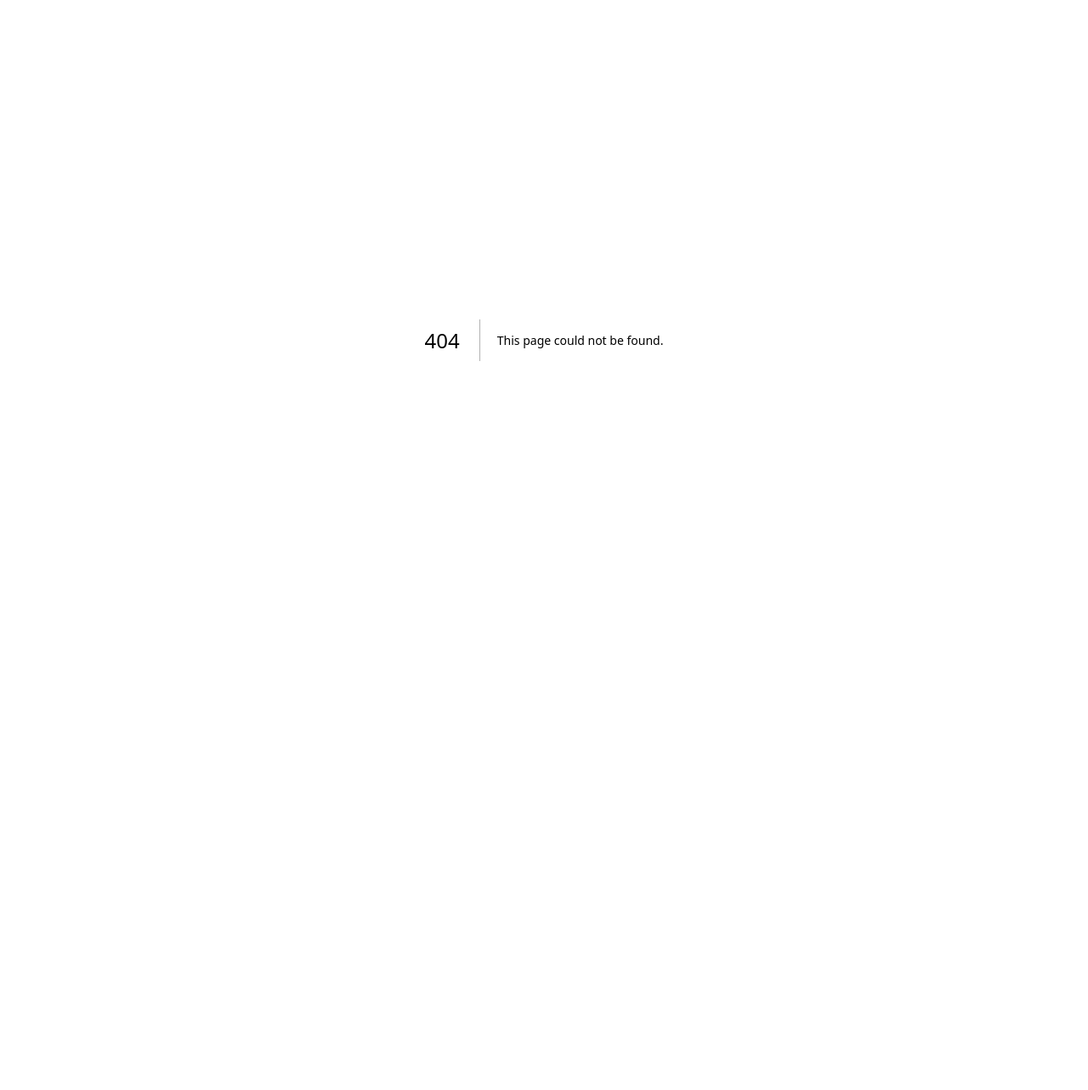
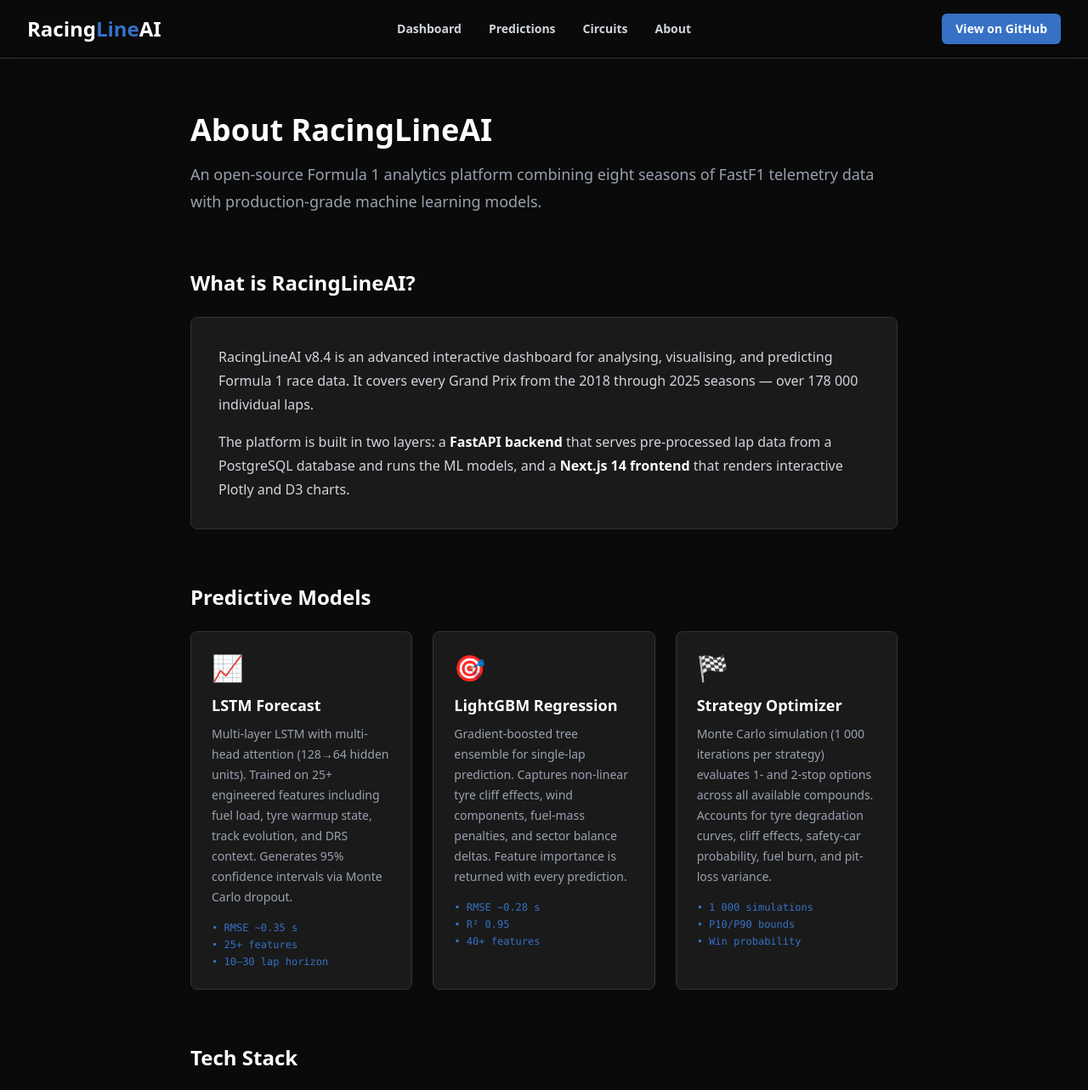
Before and after one commit to OSP06/RacinglinAi, a Next.js app in the folder frontend/: page /about in a window 1280 px wide. Before the commit this address had no page. Shown: the top 1283 px of the page at 85% size. Before the commit the page ends 800 px from the top, so only its background shows below. Built offline with nearby package versions, Linux system fonts and the light colour scheme.

Commit message:
Create About page for RacingLineAI platform
This file contains the About page for the RacingLineAI platform, detailing its features, predictive models, tech stack, data sources, and author information.

```diff
--- /dev/null
+++ b/frontend/app/about/page.tsx
@@ -0,0 +1,176 @@
+import { Header } from '../components/layout/Header';
+import { Footer } from '../components/layout/Footer';
+
+export default function AboutPage() {
+  return (
+    <div className="flex min-h-screen flex-col">
+      <Header />
+
+      <main className="flex-1 bg-[#0a0a0a]">
+        <div className="mx-auto max-w-4xl px-4 py-16 lg:px-8">
+
+          {/* Hero */}
+          <div className="mb-16">
+            <h1 className="text-4xl font-bold text-white mb-4">About RacingLineAI</h1>
+            <p className="text-lg text-gray-400 leading-8">
+              An open-source Formula 1 analytics platform combining eight seasons of
+              FastF1 telemetry data with production-grade machine learning models.
+            </p>
+          </div>
+
+          {/* What it is */}
+          <section className="mb-16">
+            <h2 className="text-2xl font-bold text-white mb-6">What is RacingLineAI?</h2>
+            <div className="bg-[#1a1a1a] border border-[#333] rounded-lg p-8 text-gray-300 leading-7 space-y-4">
+              <p>
+                RacingLineAI v8.4 is an advanced interactive dashboard for analysing,
+                visualising, and predicting Formula 1 race data. It covers every Grand
+                Prix from the 2018 through 2025 seasons — over 178 000 individual laps.
+              </p>
+              <p>
+                The platform is built in two layers: a <strong className="text-white">FastAPI backend</strong> that
+                serves pre-processed lap data from a PostgreSQL database and runs the
+                ML models, and a <strong className="text-white">Next.js 14 frontend</strong> that renders
+                interactive Plotly and D3 charts.
+              </p>
+            </div>
+          </section>
+
+          {/* ML Models */}
+          <section className="mb-16">
+            <h2 className="text-2xl font-bold text-white mb-6">Predictive Models</h2>
+            <div className="grid grid-cols-1 md:grid-cols-3 gap-6">
+              {[
+                {
+                  icon: '📈',
+                  name: 'LSTM Forecast',
+                  desc: 'Multi-layer LSTM with multi-head attention (128→64 hidden units). Trained on 25+ engineered features including fuel load, tyre warmup state, track evolution, and DRS context. Generates 95% confidence intervals via Monte Carlo dropout.',
+                  stats: ['RMSE ~0.35 s', '25+ features', '10–30 lap horizon'],
+                },
+                {
+                  icon: '🎯',
+                  name: 'LightGBM Regression',
+                  desc: 'Gradient-boosted tree ensemble for single-lap prediction. Captures non-linear tyre cliff effects, wind components, fuel-mass penalties, and sector balance deltas. Feature importance is returned with every prediction.',
+                  stats: ['RMSE ~0.28 s', 'R² 0.95', '40+ features'],
+                },
+                {
+                  icon: '🏁',
+                  name: 'Strategy Optimizer',
+                  desc: 'Monte Carlo simulation (1 000 iterations per strategy) evaluates 1- and 2-stop options across all available compounds. Accounts for tyre degradation curves, cliff effects, safety-car probability, fuel burn, and pit-loss variance.',
+                  stats: ['1 000 simulations', 'P10/P90 bounds', 'Win probability'],
+                },
+              ].map((m) => (
+                <div key={m.name} className="bg-[#1a1a1a] border border-[#333] rounded-lg p-6">
+                  <div className="text-3xl mb-3">{m.icon}</div>
+                  <h3 className="text-lg font-semibold text-white mb-2">{m.name}</h3>
+                  <p className="text-sm text-gray-400 mb-4 leading-6">{m.desc}</p>
+                  <ul className="space-y-1">
+                    {m.stats.map((s) => (
+                      <li key={s} className="text-xs text-[#3671C6] font-mono">• {s}</li>
+                    ))}
+                  </ul>
+                </div>
+              ))}
+            </div>
+          </section>
+
+          {/* Tech Stack */}
+          <section className="mb-16">
+            <h2 className="text-2xl font-bold text-white mb-6">Tech Stack</h2>
+            <div className="grid grid-cols-1 md:grid-cols-2 gap-6">
+              {[
+                {
+                  title: 'Backend',
+                  items: [
+                    'FastAPI + Uvicorn',
+                    'PostgreSQL + SQLAlchemy',
+                    'PyTorch (LSTM model)',
+                    'LightGBM (regression)',
+                    'FastF1 (telemetry)',
+                    'Pydantic v2 schemas',
+                  ],
+                },
+                {
+                  title: 'Frontend',
+                  items: [
+                    'Next.js 14 (App Router)',
+                    'TypeScript + Tailwind CSS',
+                    'Plotly.js + D3.js',
+                    'TanStack Query',
+                    'Zustand (state)',
+                    'Axios API client',
+                  ],
+                },
+              ].map((col) => (
+                <div key={col.title} className="bg-[#1a1a1a] border border-[#333] rounded-lg p-6">
+                  <h3 className="font-semibold text-white mb-4">{col.title}</h3>
+                  <ul className="space-y-2">
+                    {col.items.map((item) => (
+                      <li key={item} className="text-sm text-gray-400 flex items-center gap-2">
+                        <span className="w-1.5 h-1.5 rounded-full bg-[#3671C6] inline-block" />
+                        {item}
+                      </li>
+                    ))}
+                  </ul>
+                </div>
+              ))}
+            </div>
+          </section>
+
+          {/* Data */}
+          <section className="mb-16">
+            <h2 className="text-2xl font-bold text-white mb-6">Data</h2>
+            <div className="bg-[#1a1a1a] border border-[#333] rounded-lg p-8 text-gray-300 leading-7 space-y-4">
+              <p>
+                Race data is sourced from the{' '}
+                <a
+                  href="https://docs.fastf1.dev"
+                  target="_blank"
+                  rel="noopener noreferrer"
+                  className="text-[#3671C6] hover:underline"
+                >
+                  FastF1
+                </a>{' '}
+                Python library, which provides official timing, telemetry, and weather
+                data for every session since 2018. The CSV pipeline processes and
+                normalises each season into a PostgreSQL database, with per-lap records
+                containing sector times, tyre state, speed traps, and track conditions.
+              </p>
+              <p>
+                Circuit layouts are generated on-the-fly from the fastest lap's GPS
+                telemetry and cached locally so the D3 renderer stays fast.
+              </p>
+            </div>
+          </section>
+
+          {/* Author */}
+          <section>
+            <h2 className="text-2xl font-bold text-white mb-6">Author</h2>
+            <div className="bg-[#1a1a1a] border border-[#333] rounded-lg p-8 flex items-center gap-6">
+              <div className="h-14 w-14 rounded-full bg-[#3671C6] flex items-center justify-center text-2xl font-bold text-white flex-shrink-0">
+                OP
+              </div>
+              <div>
+                <p className="text-white font-semibold text-lg">Om Patel</p>
+                <p className="text-gray-400 text-sm mt-1">
+                  Full-stack & backend engineer. F1 enthusiast. AWS Certified Developer.
+                </p>
+                <a
+                  href="https://github.com/osp06/racinglinai"
+                  target="_blank"
+                  rel="noopener noreferrer"
+                  className="inline-block mt-3 text-sm text-[#3671C6] hover:underline"
+                >
+                  github.com/osp06/racinglinai →
+                </a>
+              </div>
+            </div>
+          </section>
+
+        </div>
+      </main>
+
+      <Footer />
+    </div>
+  );
+}
```
